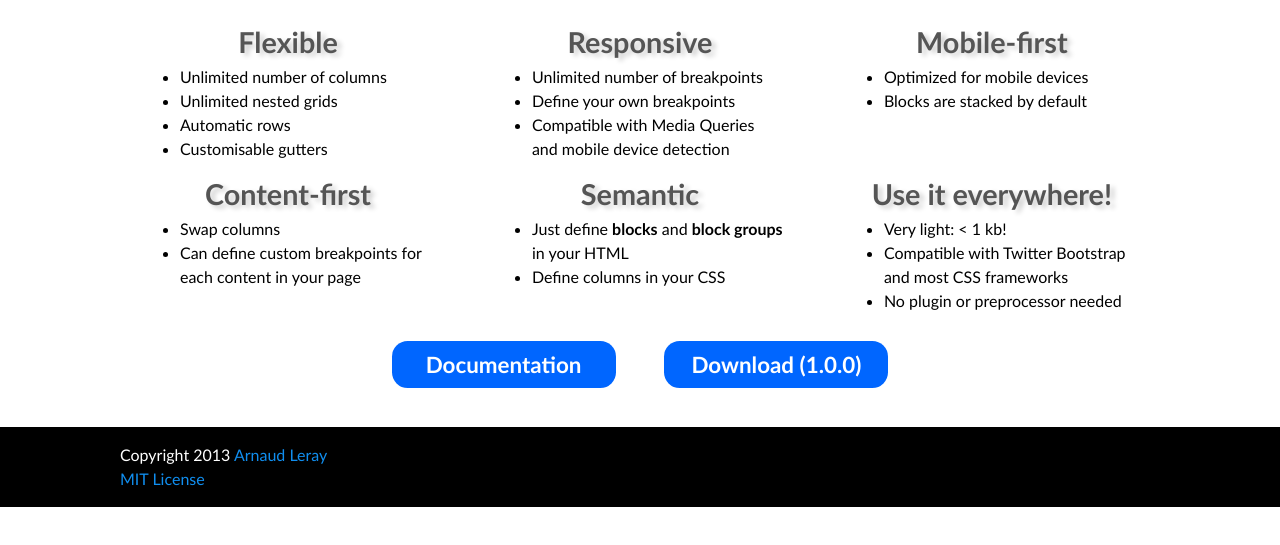
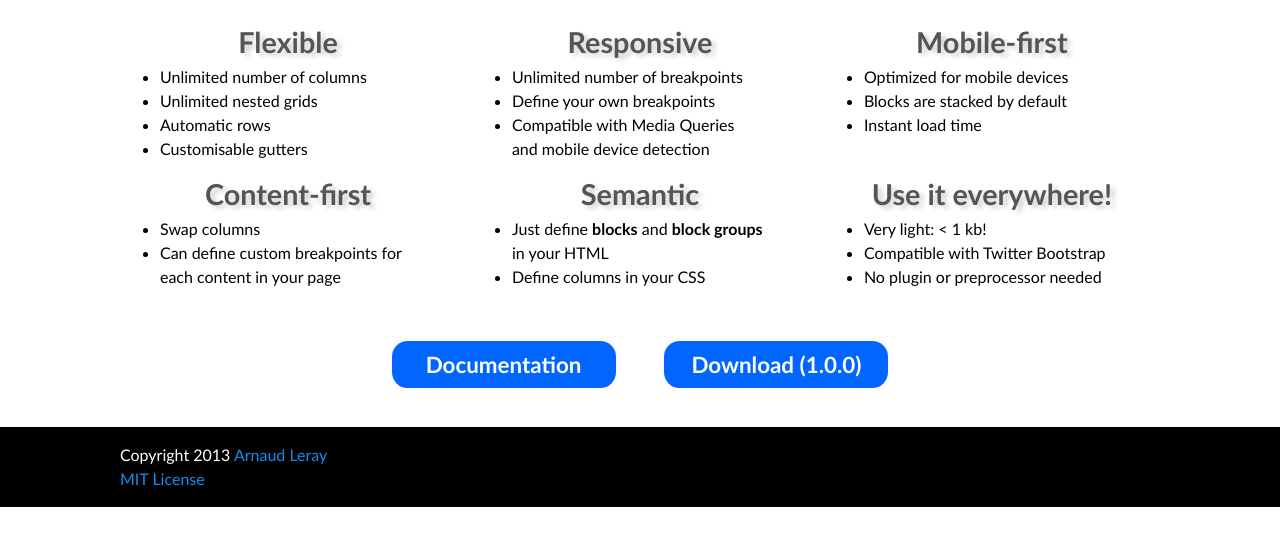
Before and after one commit to arnaudleray/pocketgrid, a plain HTML site: page index.html in a window 1280 px wide. Shown: the part 213-758 px from the top of the page. Drawn offline with nearby package versions, Linux system fonts and the light colour scheme.

Commit message:
Improved compatibility with mobile bowsers.

```diff
--- a/docs/doc.css
+++ b/docs/doc.css
@@ -537,7 +537,8 @@ code {
   .feature ul {
     display: inline-block;
     text-align: left;
-    width: 14em;
+    width: 14.5em;
+    padding-left: 0;
   }
 
   .block-auto {
--- a/index.html
+++ b/index.html
@@ -77,6 +77,7 @@
             <ul>
               <li>Optimized for mobile devices</li>
               <li>Blocks are stacked by default</li>
+              <li>Instant load time</li>
             </ul>
           </div>
           <div class="feature block">
@@ -97,7 +98,7 @@
             <h3 class="feature-title">Use it everywhere!</h3>
             <ul>
               <li>Very light: &lt; 1 kb!</li>
-              <li>Compatible with Twitter&nbsp;Bootstrap and most CSS frameworks</li>
+              <li>Compatible with Twitter&nbsp;Bootstrap</li>
               <li>No plugin or preprocessor needed</li>
             </ul>
           </div>
```
